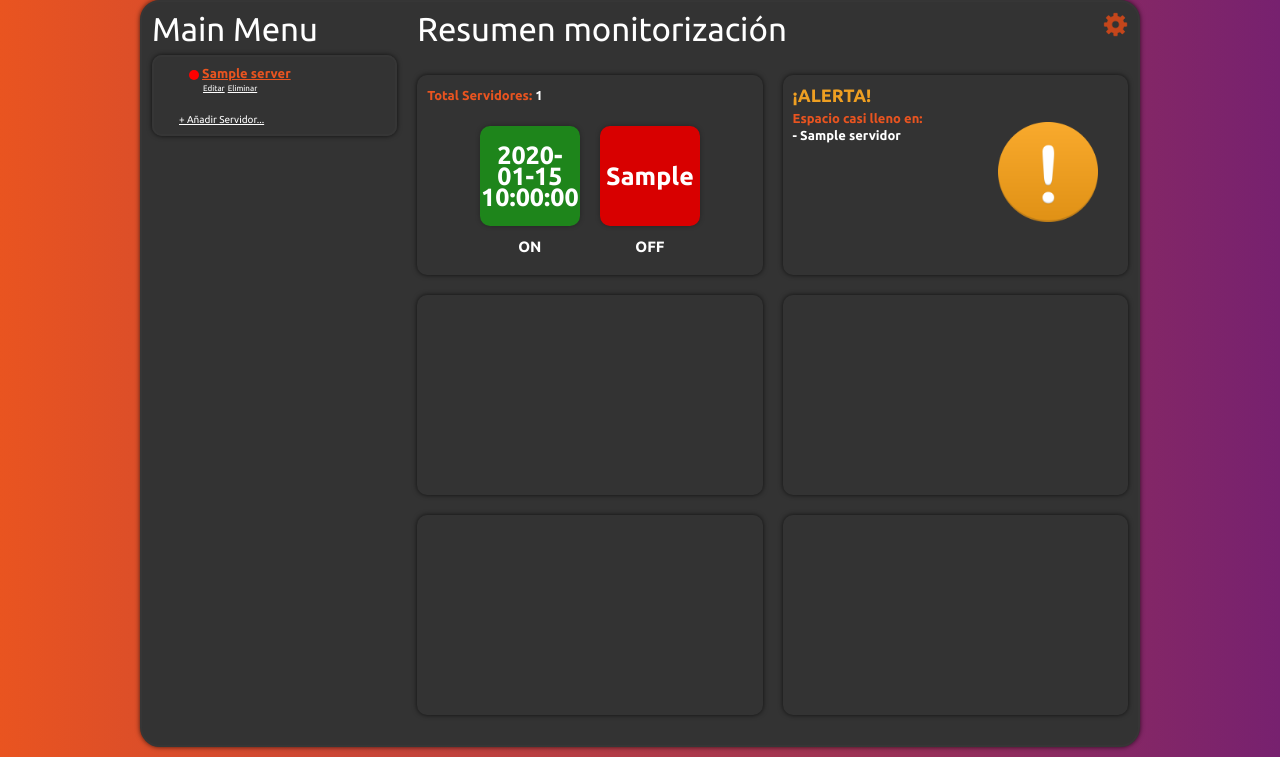
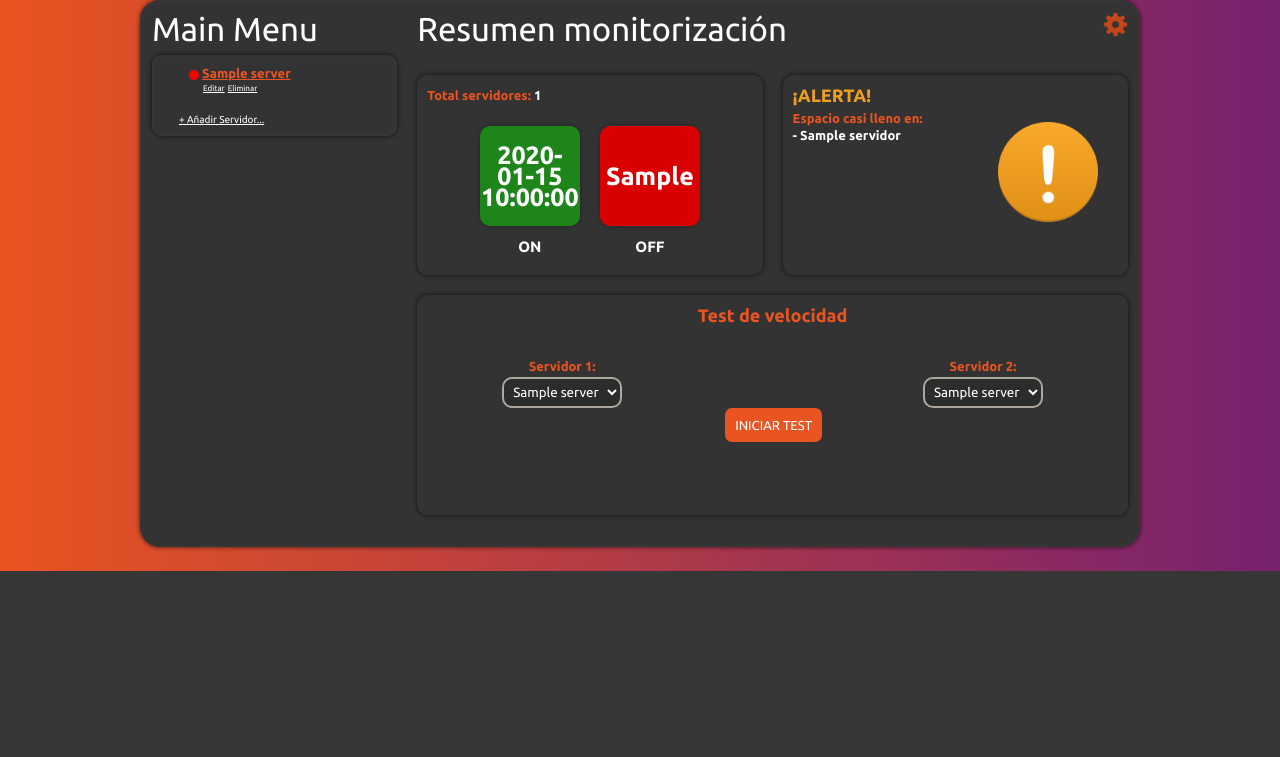
Before and after one commit to msodano18/labo-manage, a Flask app: template templates/index.html in a window 1280 px wide. Shown: the part 229-986 px from the top of the page. After the commit the page ends 800 px from the top, so only its background shows below. Run offline with Flask 3, Linux system fonts and the light colour scheme; tables that the repository leaves empty hold one stand-in row (values such as "Sample post"); the template is opened without the code that fills it: values that come from a table or form of the project are taken from there, most other values are stand-ins (such as "Sample title", 1, 10 or a date in 2020); parts of the project's set-up code (start-up, migrations or seed data) failed here and were passed over.

Commit message:
panel control v0.3

```diff
--- a/app.py
+++ b/app.py
@@ -294,6 +294,44 @@ def delete_server(servers_id):
     else:
         flash('Servidor no encontrado!', 'danger')
     return redirect(url_for('index'))
+
+@app.route('/run_iperf_test', methods=['POST'])
+def run_iperf_test():
+    if 'user_id' not in session:
+        return jsonify({'status': 'error', 'message': 'Debes iniciar sesión para acceder a esta página.'})
+
+    data = request.get_json()
+    server_left_id = data.get('server_left')
+    server_right_id = data.get('server_right')
+
+    server_left = Servers.query.get(server_left_id)
+    server_right = Servers.query.get(server_right_id)
+
+    if not server_left or not server_right:
+        return jsonify({'status': 'error', 'message': 'Servidor no encontrado.'})
+
+    # Start iperf3 server on the left server
+    start_iperf_command = 'iperf3 -s -p 6000 &'
+    result_left = ssh_connect_and_run(server_left.IP, server_left.usuario_ssh, server_left.contrasena_ssh, start_iperf_command)
+    if result_left is None:
+        return jsonify({'status': 'error', 'message': 'Error al iniciar iperf3 en el servidor de la izquierda.'})
+
+    # Run iperf3 client on the right server
+    iperf_test_command = f'iperf3 -c {server_left.IP} -p 6000 | grep "receiver" | awk \'{{print $7, $8}}\''
+    result_right = ssh_connect_and_run(server_right.IP, server_right.usuario_ssh, server_right.contrasena_ssh, iperf_test_command)
+    if result_right is None:
+        return jsonify({'status': 'error', 'message': 'Error al ejecutar iperf3 en el servidor de la derecha.'})
+
+    avg_speed = result_right.decode('utf-8').strip()
+
+    if avg_speed:
+        avg_speed = f'{avg_speed}'
+    else:
+        avg_speed = 'No se pudo determinar la velocidad.'
+
+    return jsonify({'status': 'success', 'result': avg_speed})
+
+
 
 @app.route('/details/<int:servers_id>', methods=['GET', 'POST'])
 def server_details(servers_id):
--- a/static/css/style.css
+++ b/static/css/style.css
@@ -305,6 +305,17 @@ h6 {
     font-weight: bold;
 	box-shadow: 0px 0px 5px rgba(0, 0, 0, 0.7);
 }
+.panel-box1{
+	height: 200px;
+	width: 100%;
+	margin-bottom: 20px;
+    background-color: #333333;
+    border-radius: 10px;
+    padding: 10px;
+    color: #E95420;
+    font-weight: bold;
+	box-shadow: 0px 0px 5px rgba(0, 0, 0, 0.7);
+}
 .panel-box a {
     color: #ffffff;
 }
@@ -378,6 +389,74 @@ h6 {
 	display: flex;
 	height: 100%;
 	align-items: center;
+}
+.title-test{
+	width: 100%;
+	display: flex;
+	justify-content: center;
+}
+.panel-box1 p{
+	font-size: large;
+	text-align: center;
+}
+.test-select{
+	margin-top: 30px;
+	display: flex;
+	justify-content: space-between;
+	margin-right: 75px;
+	margin-left: 75px;
+}
+.iperf-select{
+	display: flex;
+	flex-direction: column;
+	align-items: center;
+	justify-content: center;
+}
+.iperf-button{
+	display: flex;
+	justify-content: center;
+}
+.iperf-button button{
+	border: none;
+	color: white;
+	background-color: #E95420;
+	padding: 10px 10px;
+	cursor: pointer;
+	border-radius: 7px;
+	margin-left: 2px;
+}
+.iperf-button button:hover{
+	background-color: #AEA79F;
+}
+.iperf-result{
+	margin-top: 15px;
+	display: flex;
+	flex-direction: column;
+	align-items: center;
+	justify-content: center;
+}
+.panel-box1 select {
+    padding: 5px;
+    border-radius: 10px;
+    background-color: #2c2c2c;
+    border: 2px solid #AEA79F;
+    color: #FFFFFF;
+    font-family: 'Ubuntu', sans-serif;
+    width: 100%;
+}
+.panel-box1 option {
+    padding: 5px;
+    background-color: #2c2c2c;
+    color: #FFFFFF;
+    font-family: 'Ubuntu', sans-serif;
+}
+.panel-box1 option:hover {
+    background-color: #363636;
+    color: #FFFFFF;
+}
+.panel-box1 select:hover, .panel-box1 select:focus {
+    border-color: #E95420;
+    outline: none;
 }
 .modal {
     display: none;
--- a/templates/index.html
+++ b/templates/index.html
@@ -49,7 +49,7 @@
         <div class="panel">
           <div class="panel-box">
             <div>
-              Total Servidores: <a> {{ total_servers }}</a>
+              Total servidores: <a> {{ total_servers }}</a>
             </div>
             <div class="on-off-stat">
               <div class="box-stat-container">
@@ -97,14 +97,34 @@
             </div>
             {% endif %}
           </div>
-          <div class="panel-box">
-          </div>
-          <div class="panel-box">
-          </div>
-          <div class="panel-box">
-          </div>
-          <div class="panel-box">
-          </div>
+          <div class="panel-box1">
+            <div class="title-test"><p>Test de velocidad</p></div>
+            <div class="iperf-test">
+              <div class="test-select">
+                <div class="iperf-select">
+                  <label for="server-left">Servidor 1:</label>
+                  <select id="server-left">
+                    {% for server in servers %}
+                    <option value="{{ server.id }}">{{ server.Nombre }}</option>
+                    {% endfor %}
+                  </select>
+                </div>
+                <div class="iperf-select">
+                  <label for="server-right">Servidor 2:</label>
+                  <select id="server-right">
+                    {% for server in servers %}
+                    <option value="{{ server.id }}">{{ server.Nombre }}</option>
+                    {% endfor %}
+                  </select>
+                </div>
+             </div>
+              <div class="iperf-button">
+                <button onclick="runIperfTest()">INICIAR TEST</button>
+              </div>
+              <div class="iperf-result" id="iperf-result">
+                <div><a id="iperf-status"></a></div>
+              </div>
+            </div>
       </div>
     </div>
     </div>
@@ -205,6 +225,26 @@
                 }
             });
         });
+        function runIperfTest() {
+            var serverLeft = document.getElementById('server-left').value;
+            var serverRight = document.getElementById('server-right').value;
+            document.getElementById('iperf-status').innerText = 'Ejecutando test...';
+            fetch('/run_iperf_test', {
+                method: 'POST',
+                headers: {
+                    'Content-Type': 'application/json'
+                },
+                body: JSON.stringify({server_left: serverLeft, server_right: serverRight})
+            })
+            .then(response => response.json())
+            .then(data => {
+                if (data.status === 'success') {
+                    document.getElementById('iperf-status').innerHTML = '<div style="text-align: center;">Resultado del test:<br><span style="color: white;">' + data.result + '</span></div>';
+                } else {
+                    document.getElementById('iperf-status').innerText = 'No ha sido posible ejecutar el test ';
+                }
+            });
+        }
 
 </script>
 </body></html>
```
